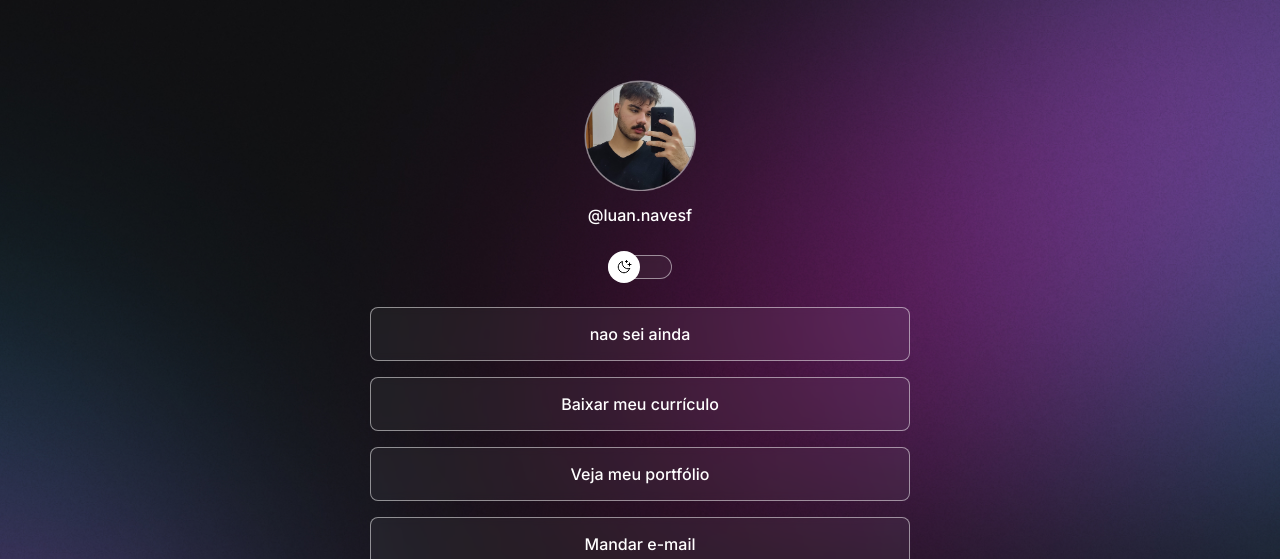
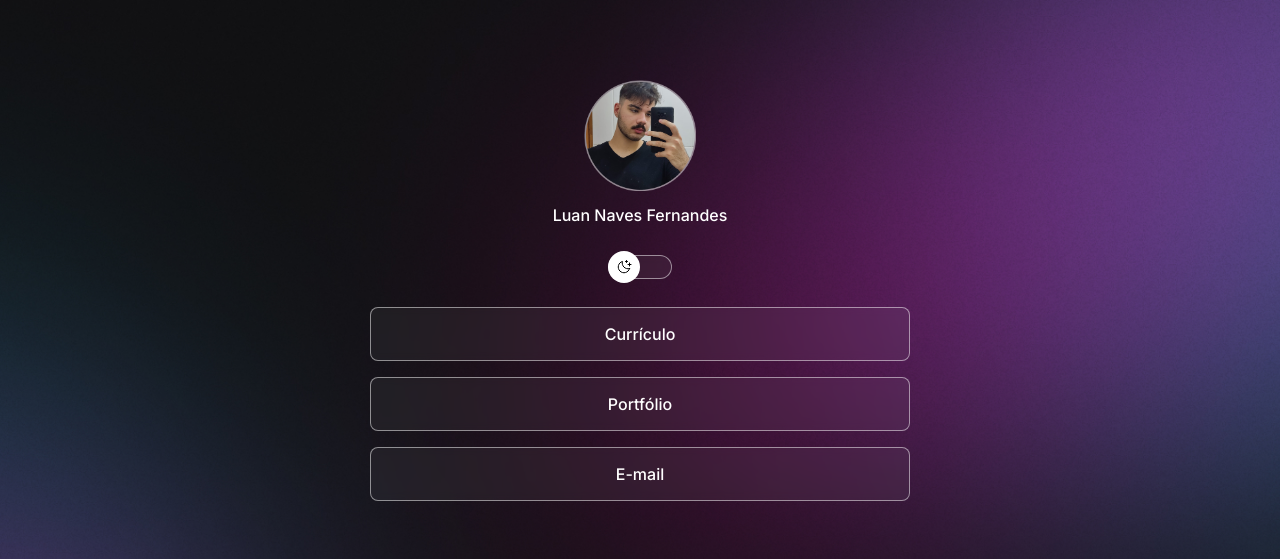
Before and after one commit to luan-naves/projetorocketseatdevlink, a plain HTML site: page index.html in a window 1280 px wide. Shown: the top 559 px of the page. Drawn offline with nearby package versions, Linux system fonts and the light colour scheme.

Commit message:
mudando links e conteudos

```diff
--- a/index.html
+++ b/index.html
@@ -18,45 +18,29 @@
     <div id="container">
       <div id="profile">
         <img src="./assets/avatar.png" alt="foto de perfil" />
-        <p>@luan.navesf</p>
+        <p>Luan Naves Fernandes</p>
       </div>
 
       <div id="switch" onclick="toggleMode()">
+        <button></button>
 
-        <button>
-
-
-
-        </button>
-
-        <span>
-
-
-
-        </span>
-
+        <span> </span>
       </div>
 
       <ul>
         <li>
-          <a href="#">nao sei ainda</a>
+          <a href="Downloads/Curriculo%20Luan.pdf" download>Currículo</a>
         </li>
         <li>
-          <a href="#">Baixar meu currículo</a>
+          <a href="https://luan-naves.github.io/">Portfólio</a>
         </li>
         <li>
-          <a href="#">Veja meu portfólio</a>
-        </li>
-        <li>
-          <a href="mailto:luannf-@hotmail.com"target="_blank"
-            >Mandar e-mail</a
-          >
+          <a href="mailto:luannf-@hotmail.com" target="_blank">E-mail</a>
         </li>
       </ul>
 
       <div id="social-links">
-        <div>
-        </div>
+        <div></div>
         <a href="https://github.com/luan-naves" target="_blank">
           <ion-icon name="logo-github"></ion-icon>
         </a>
@@ -74,8 +58,10 @@
         </a>
       </div>
       <footer>
-        Projeto da <a href="https://rocketseat.com.br/"target="_blank">Rocketseat</a>
-            feito por <a href="https://github.com/luan-naves"target="_blank">Luan Naves.</a>
+        Projeto da
+        <a href="https://rocketseat.com.br/" target="_blank">Rocketseat</a>
+        feito por
+        <a href="https://github.com/luan-naves" target="_blank">Luan Naves.</a>
       </footer>
     </div>
     <script
```
Also changed, not shown: 1 other file.
